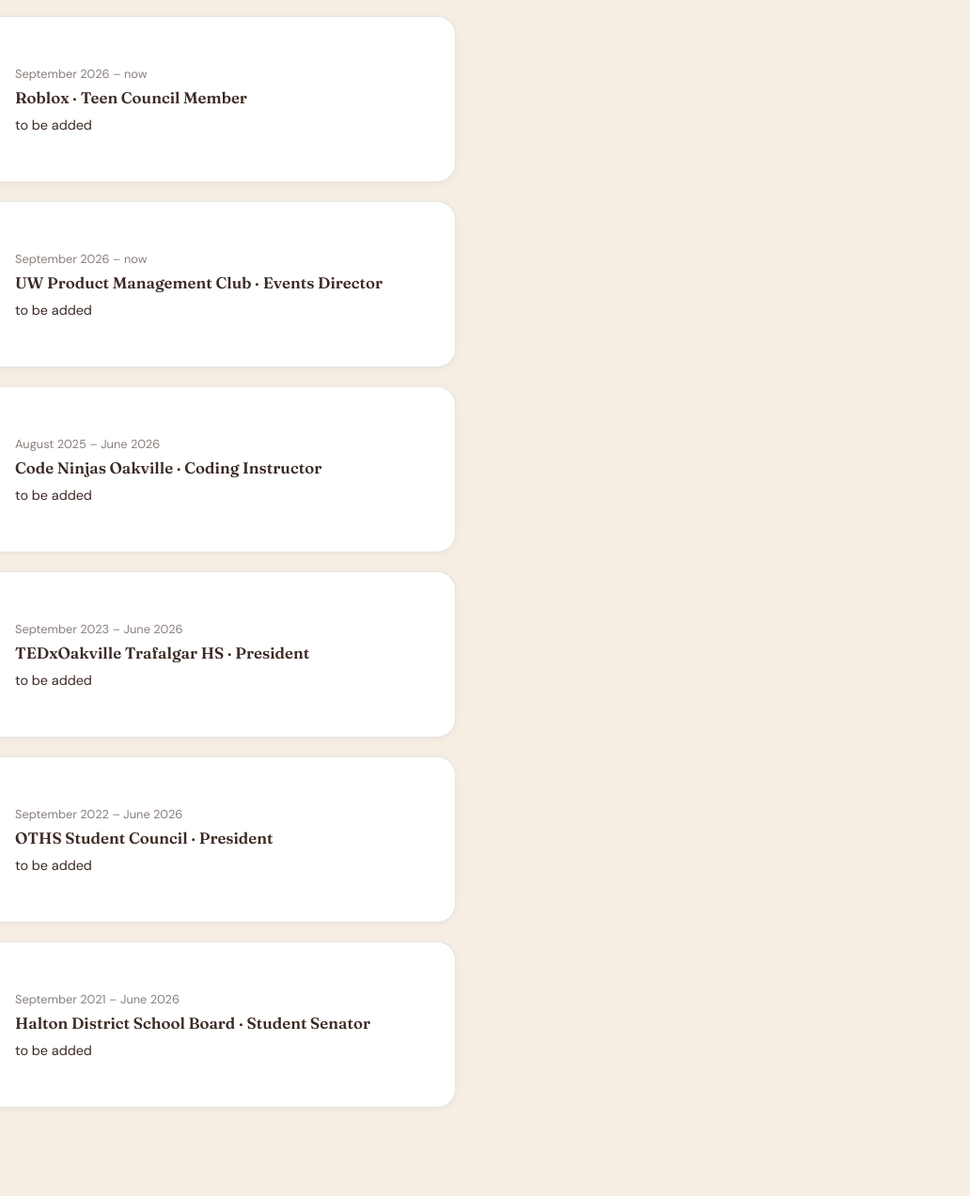
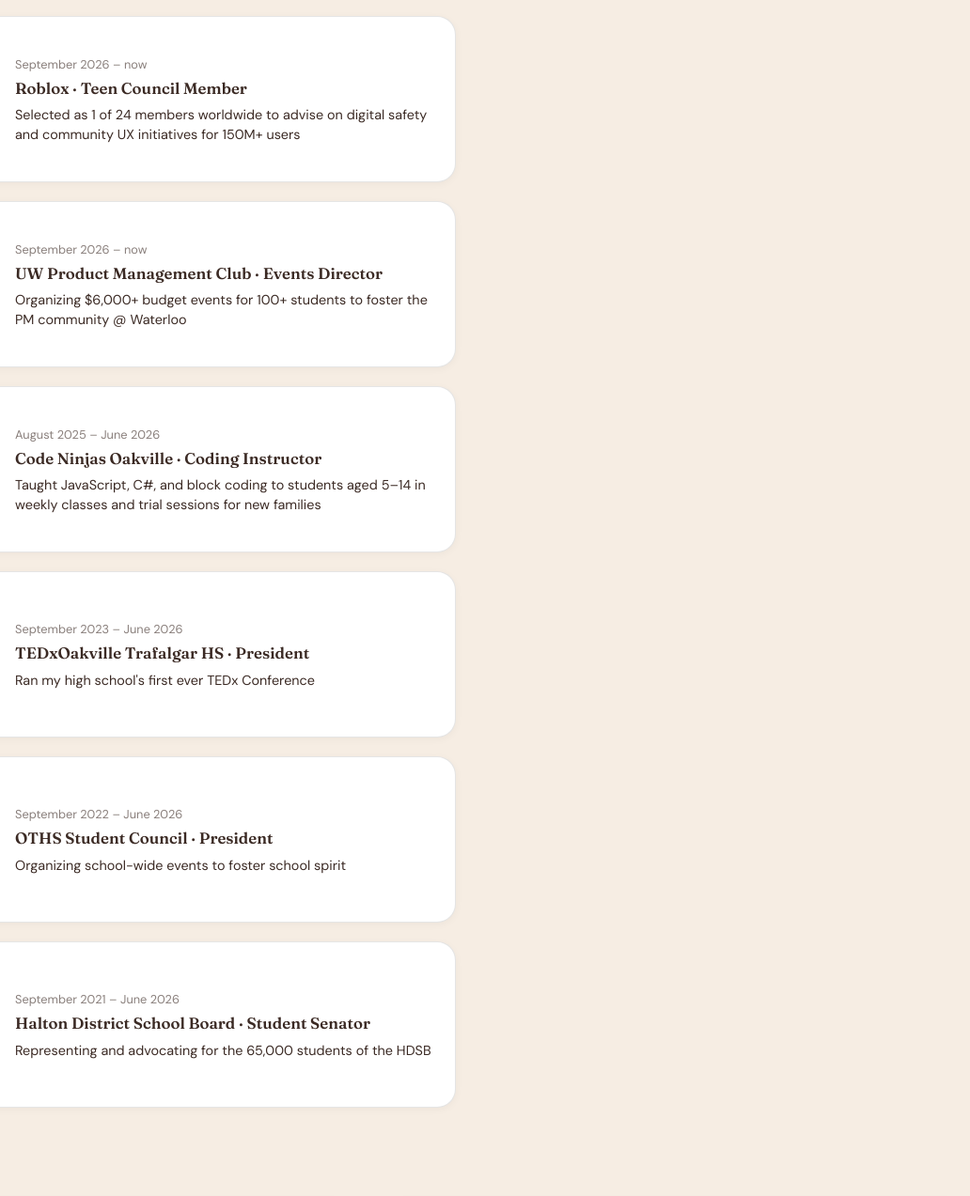
Before and after one commit to graceshen-dev/graceshen-dev.github.io, a plain HTML site: page index.html in a window 1280 px wide. Shown: the part 2150-3423 px from the top of the page at 94% size, 248-1280 px from the left. Drawn offline with nearby package versions, Linux system fonts and the light colour scheme.

Commit message:
descriptions for journey

```diff
--- a/index.html
+++ b/index.html
@@ -110,7 +110,7 @@
                 <div class="journey-body">
                     <span class="journey-date">September 2026 – now</span>
                     <h4>Roblox · Teen Council Member</h4>
-                    <p>to be added</p>
+                    <p> Selected as 1 of 24 members worldwide to advise on digital safety and community UX initiatives for 150M+ users </p>
                 </div>
             </div>
             <div class="journey-stop">
@@ -118,7 +118,7 @@
                 <div class="journey-body">
                     <span class="journey-date">September 2026 – now</span>
                     <h4>UW Product Management Club · Events Director</h4>
-                    <p>to be added</p>
+                    <p> Organizing $6,000+ budget events for 100+ students to foster the PM community @ Waterloo </p>
                 </div>
             </div>
 
@@ -127,7 +127,7 @@
                 <div class="journey-body">
                     <span class="journey-date">August 2025 – June 2026</span>
                     <h4>Code Ninjas Oakville · Coding Instructor</h4>
-                    <p>to be added</p>
+                    <p> Taught JavaScript, C#, and block coding to students aged 5–14 in weekly classes and trial sessions for new families </p>
                 </div>
             </div>
 
@@ -136,7 +136,7 @@
                 <div class="journey-body">
                     <span class="journey-date">September 2023 – June 2026</span>
                     <h4>TEDxOakville Trafalgar HS · President</h4>
-                    <p>to be added</p>
+                    <p> Ran my high school's first ever TEDx Conference </p>
                 </div>
             </div>
 
@@ -145,7 +145,7 @@
                 <div class="journey-body">
                     <span class="journey-date">September 2022 – June 2026</span>
                     <h4>OTHS Student Council · President</h4>
-                    <p>to be added</p>
+                    <p> Organizing school-wide events to foster school spirit </p>
                 </div>
             </div>
 
@@ -154,7 +154,7 @@
                 <div class="journey-body">
                     <span class="journey-date">September 2021 – June 2026</span>
                     <h4>Halton District School Board · Student Senator</h4>
-                    <p>to be added</p>
+                    <p> Representing and advocating for the 65,000 students of the HDSB </p>
                 </div>
             </div>
 
@@ -228,7 +228,7 @@
 
         <div class="col-md-6">
             <div class="accomplishment-item">
-                <img src="images/awards/schulich.jpeg class=" acc-bg" alt="">
+                <img src="images/awards/schulich.png class=" class="acc-bg" alt="">
                 <div class="acc-content">
                     <h4> Schulich Leader Scholarship </h4>
                     <p> (offered) </p>
```
Also changed, not shown: images/awards/schulich.jpeg (deleted), images/awards/schulich.png (added).
